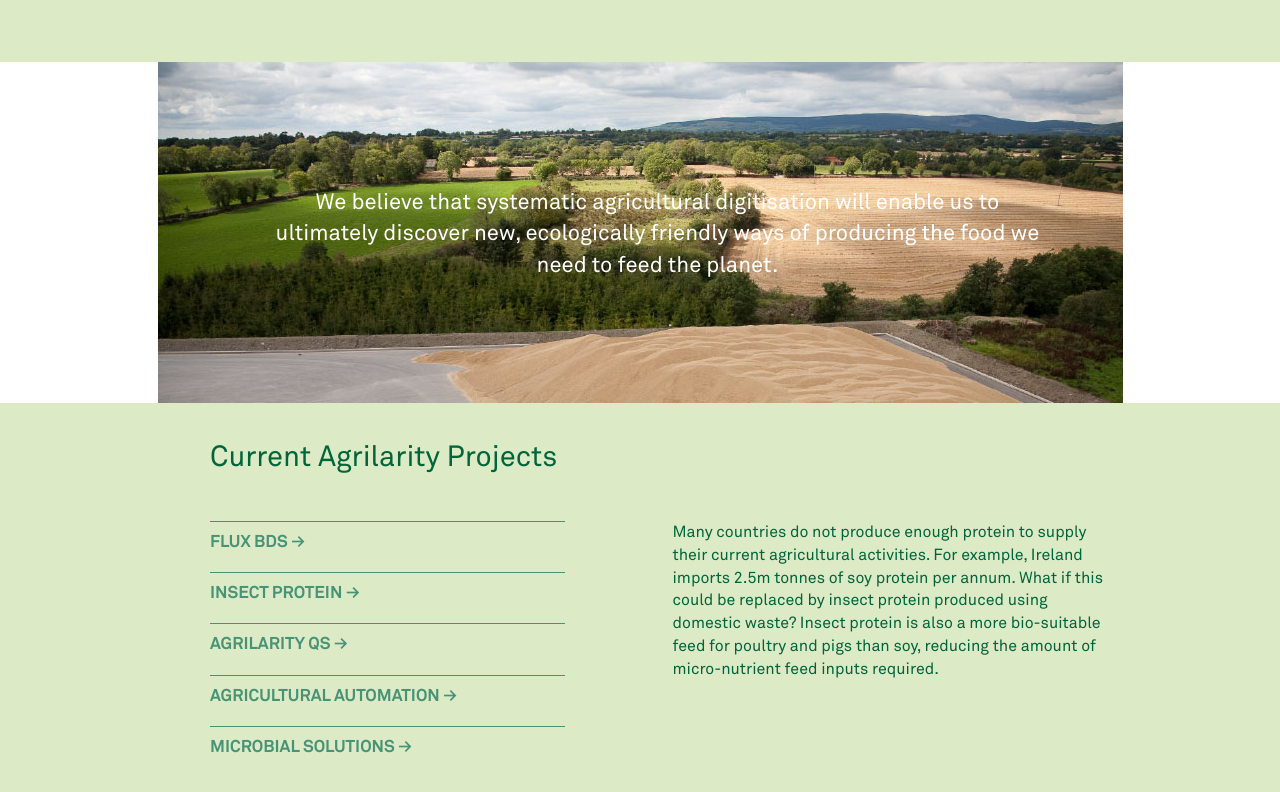
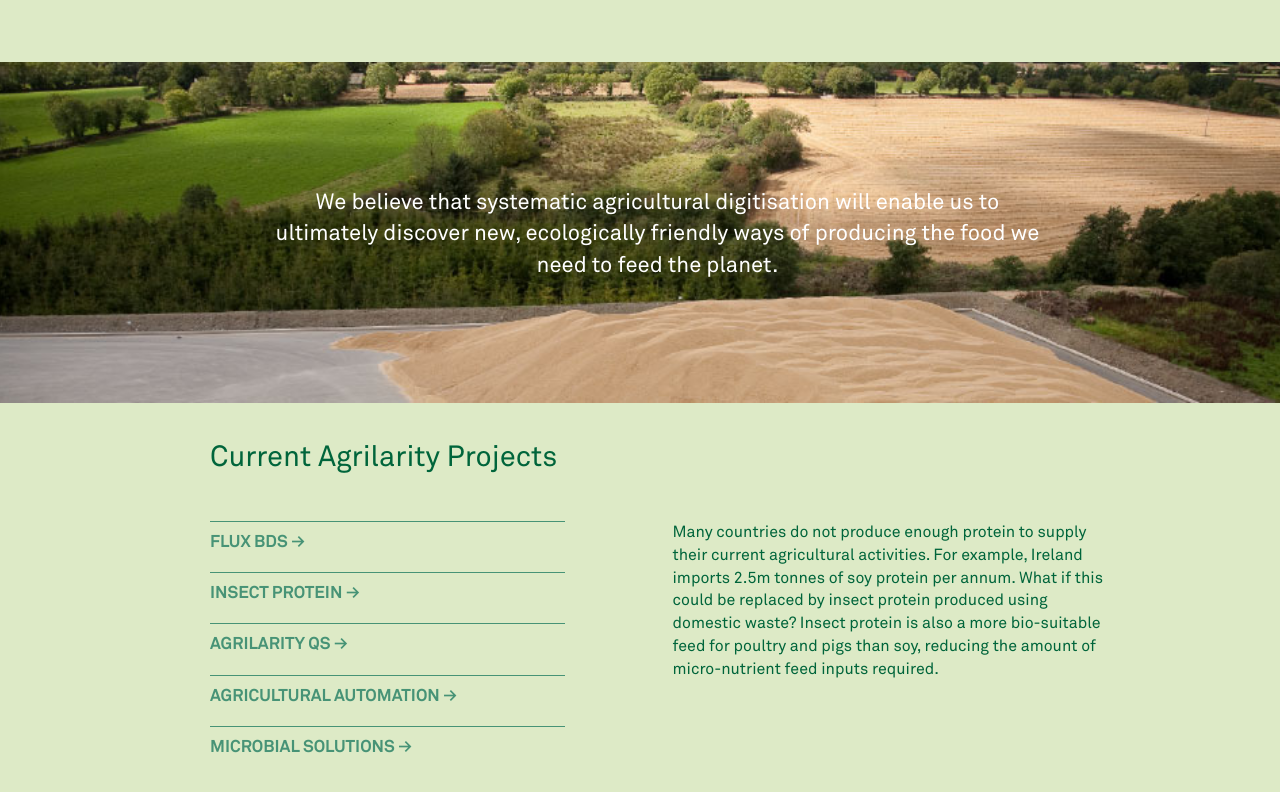
Before and after one commit to psdcon/agrilarity, a website: page index.html in a window 1280 px wide. Shown: the part 2163-2955 px from the top of the page. Drawn offline with Linux system fonts and the light colour scheme.

Commit message:
background sizing

```diff
--- a/css/style.scss
+++ b/css/style.scss
@@ -276,6 +276,9 @@
         height: 341px;
         background-size: auto 100%;
     }
+    @media (min-width: 970px){
+        background-size: 102% auto;
+    }
 }
 #systematic{
     margin-top: 10px;
```
Also changed, not shown: css/style.css.
